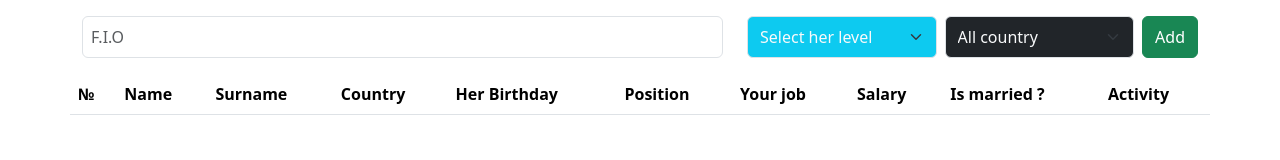
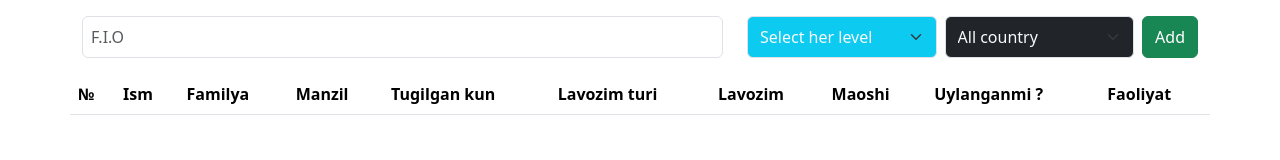
Before and after one commit to Shohislom1112/Lesson_1_8, a plain HTML site: page index.html in a window 1280 px wide. Drawn offline with nearby package versions, Linux system fonts and the light colour scheme.

Commit message:
Shohisliom

```diff
--- a/index.html
+++ b/index.html
@@ -367,15 +367,15 @@
           <thead>
             <tr>
               <th>№</th>
-              <th>Name</th>
-              <th>Surname</th>
-              <th>Country</th>
-              <th>Her Birthday</th>
-              <th>Position</th>
-              <th>Your job</th>
-              <th>Salary</th>
-              <th>Is married ?</th>
-              <th>Activity</th>
+              <th>Ism</th>
+              <th>Familya</th>
+              <th>Manzil</th>
+              <th>Tugilgan kun</th>
+              <th>Lavozim turi</th>
+              <th>Lavozim</th>
+              <th>Maoshi</th>
+              <th>Uylanganmi ?</th>
+              <th>Faoliyat</th>
             </tr>
           </thead>
           <tbody id="students-list">
```
